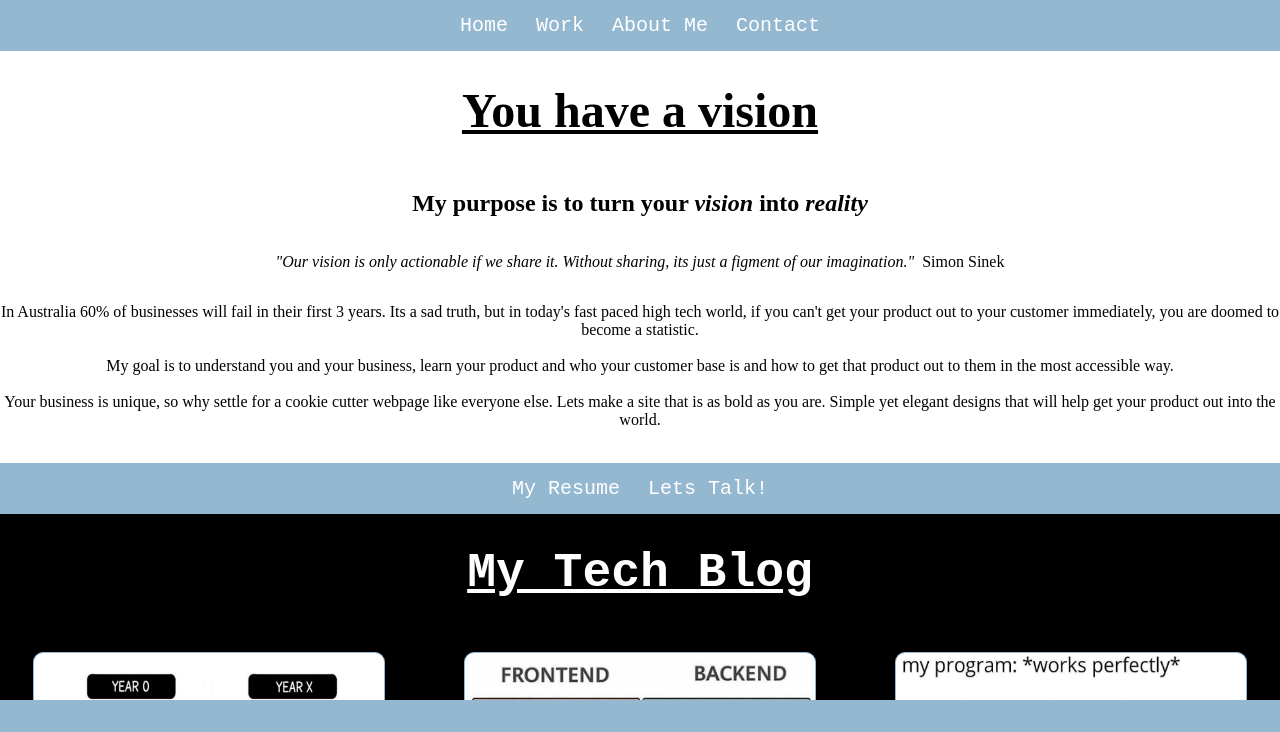
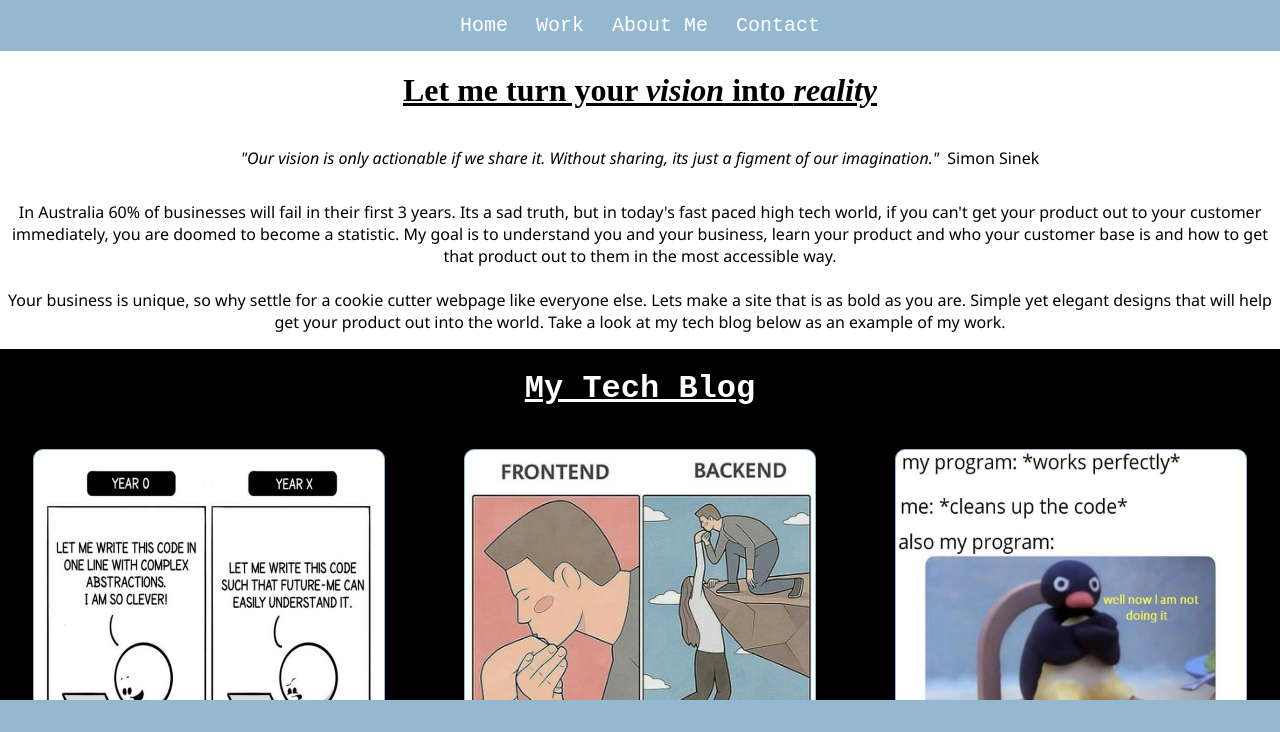
Before and after one commit to boldybread/BradleyArchbold_T1A2, a plain HTML site: page Pages/Work.html in a window 1280 px wide. Shown: the top 732 px of the page. Drawn offline with nearby package versions, Linux system fonts and the light colour scheme.

Commit message:
formatting improved

```diff
--- a/CSS/Contact.css
+++ b/CSS/Contact.css
@@ -1,4 +1,3 @@
-
 * {
   box-sizing: border-box;
 }
@@ -15,6 +14,7 @@ input[type=text], select, textarea {
 
 input[type=submit] {
   background-color: #95B8D1;
+  border-radius: 15px;
   box-shadow: 5px 5px 5px gray;
   color: white;
   padding: 12px 20px;
@@ -30,7 +30,6 @@ input[type=submit]:hover {
 .container {
   border-radius: 5px;
   background-color: #f2f2f2;
-  padding: 10px;
 }
 
 /* Create two columns that float next to eachother */
@@ -61,7 +60,7 @@ input[type=submit]:hover {
   text-align: center;
   background-color: black;
   color: white;
-  height: 200px;
+  height: 180px;
  }
 
 .newsletter {
--- a/CSS/Work.css
+++ b/CSS/Work.css
@@ -6,13 +6,14 @@
     }
 
 h1 {
-    font-size: 3rem;
+    font-size: 2rem;
     text-align: center;
     text-decoration: underline;
 }
 
 h2, p {
     text-align: center;
+    font-family:'Segoe UI', Tahoma, Geneva, Verdana, sans-serif;
     }
 
     body {
--- a/Pages/Work.html
+++ b/Pages/Work.html
@@ -8,7 +8,7 @@
     <link rel="stylesheet" href="../CSS/Header.css">
     <link rel="stylesheet" href="../CSS/Footer.css">
 </head>
-<body>
+<body style="margin: 0;">
        <ul>
         <li><a href="../index.html">Home</a></li>
         <li><a href="/Pages/Work.html">Work</a></li>
@@ -16,28 +16,21 @@
         <li><a href="/Pages/Contact.html">Contact</a></li>
       </ul>
 
-      <h1>You have a vision</h1>
-      <h2>My purpose is to turn your <em>vision</em> into <em>reality</em></h2>
-
+      <h1>Let me turn your <em>vision</em> into <em>reality</em></h1>
 
       <p><em>"Our vision is only actionable if we share it.
         Without sharing, its just a figment of our imagination."</em>&nbsp; Simon Sinek
       </p>
 
 
-
       <p>
         In Australia 60% of businesses will fail in their first 3 years. Its a sad truth, but in today's fast paced high tech world, if you can't get your product out to your customer immediately, you are doomed to become a statistic.
-        <br><br>
         My goal is to understand you and your business, learn your product and who your customer base is and how to get that product out to them in the most accessible way.
         <br><br>
         Your business is unique, so why settle for a cookie cutter webpage like everyone else. Lets make a site that is as bold as you are. Simple yet elegant designs that will help get your product out into the world.
-        </p><br>
+        Take a look at my tech blog below as an example of my work.</p>
     </div>
-        <ul>
-            <li><a class="link" href="../Docs/Bradley_Archbold_Resume.pdf">My Resume</a>
-            <li> <a class="link" href="/Pages/Contact.html">Lets Talk!</a></li>
-        </ul>
+
 
         <div class="black">
             <h1>My Tech Blog</h1>
```
Also changed, not shown: Pages/About_Me.html (+1 -1 lines), Pages/Contact.html (+2 -2 lines), index.html (+1 -1 lines).
